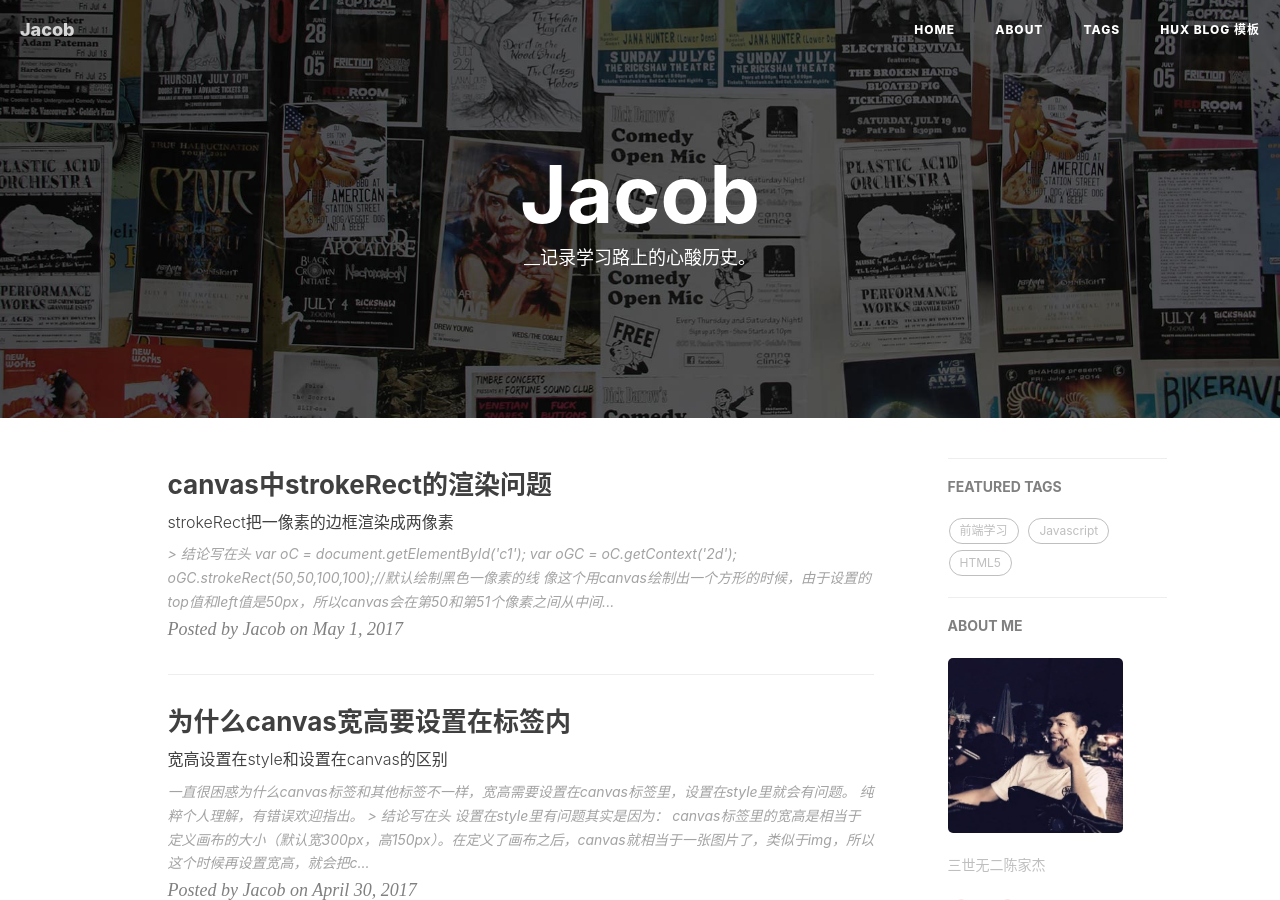
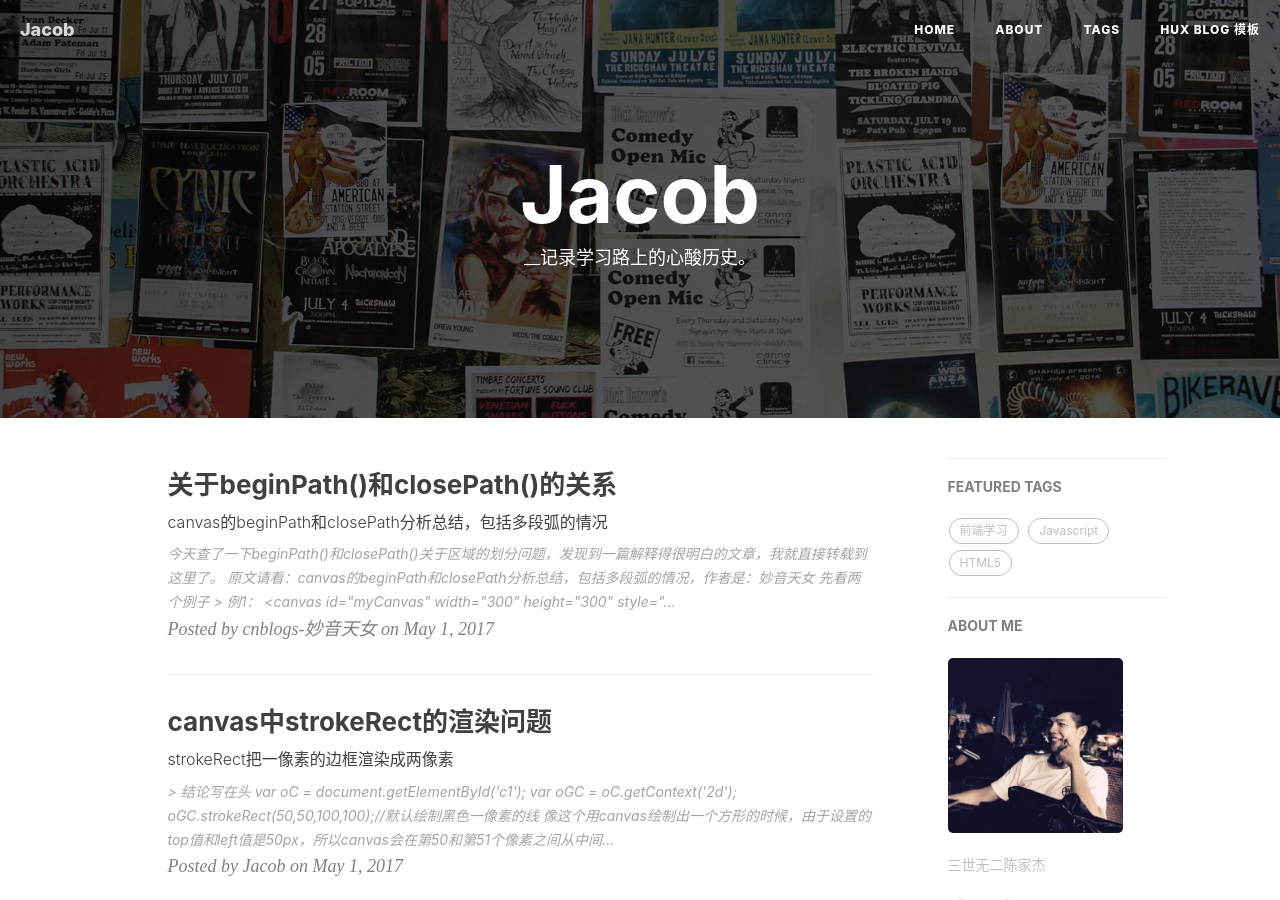
Before and after one commit to byCHENJIAJIE/bychenjiajie.github.io, a Jekyll site: the page built from index.html, in a window 1280 px wide and 900 px high. Built offline with Jekyll 4.4.1, drawn with Linux system fonts in a browser that asks for light colours; nearby versions of some CDN libraries; the list of posts is cut into pages by our own code; comment, search, counter and statistics services are not loaded; a file with an impossible date is left out; some of the changed text lies outside the part shown.

Commit message:
post canvas-beginPath.markdown

```diff
--- a/_posts/2017-05-01-canvas-beginPath.markdown
+++ b/_posts/2017-05-01-canvas-beginPath.markdown
@@ -2,7 +2,7 @@
 layout:     post
 title:      "关于beginPath()和closePath()的关系"
 subtitle:   "canvas的beginPath和closePath分析总结，包括多段弧的情况"
-date:
+date:       2017-05-01 15:52:57
 author:     "cnblogs-妙音天女"
 header-img: "img/post-bg-2015.jpg"
 tags:
```
